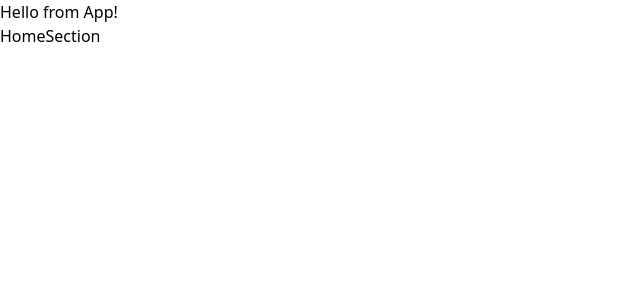
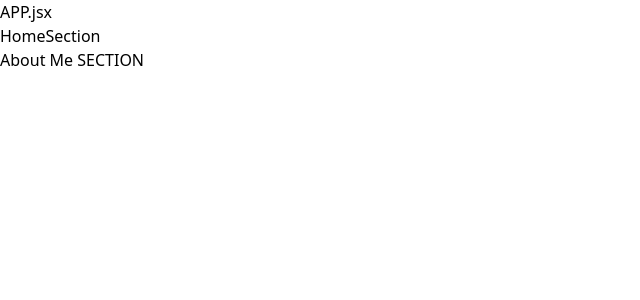
Before and after one commit to NikyAviator/nikolai-kocev-v2, a React (Vite) app in the folder frontend/: page / in a window 1280 px wide. Shown: the top 300 px of the page, without its empty margins (0-640 px from the left). Built offline with nearby package versions, Linux system fonts and the light colour scheme.

Commit message:
npm u + AboutmeSection.jsx

```diff
--- a/frontend/src/App.jsx
+++ b/frontend/src/App.jsx
@@ -1,11 +1,12 @@
 import './styles.css';
 import HomeSection from './components/sections/HomeSection';
-
+import AboutmeSection from './components/sections/AboutmeSection';
 function App() {
   return (
     <>
-      Hello from App!
+      APP.jsx
       <HomeSection />
+      <AboutmeSection />
     </>
   );
 }
--- /dev/null
+++ b/frontend/src/components/sections/AboutmeSection.jsx
@@ -0,0 +1,9 @@
+const AboutmeSection = () => {
+  return (
+    <section className='about-me'>
+      <h2>About Me SECTION</h2>
+    </section>
+  );
+};
+
+export default AboutmeSection;
```
Also changed, not shown: 1 other file (tests, documents, lock files or other folders).
